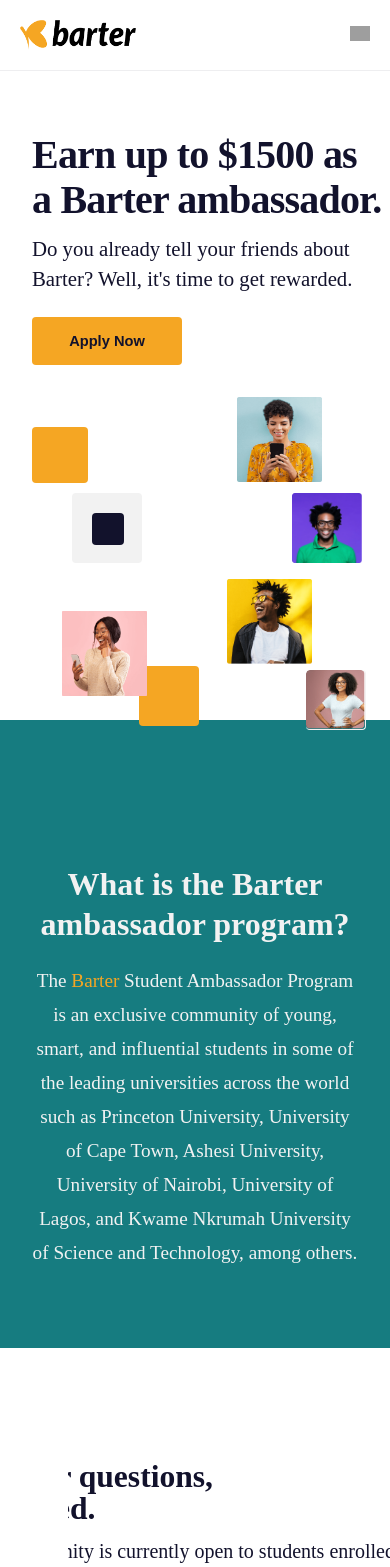
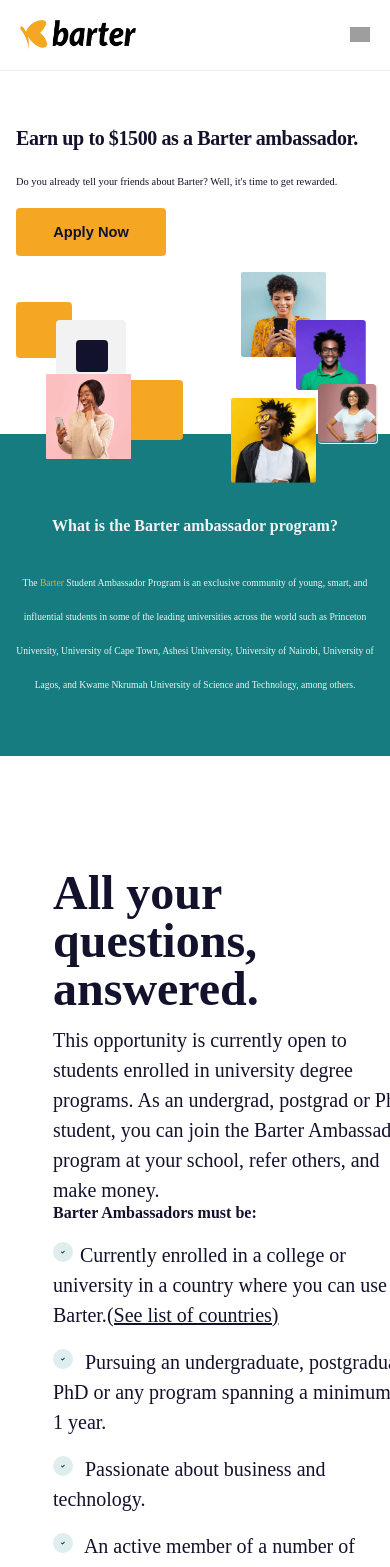
Before and after one commit to Portfolio-React-Team1/barter_clone, a React (Create React App) app: page /student-ambassador in a window 390 px wide. Shown: the top 1567 px of the page. Built offline with nearby package versions, Linux system fonts and the light colour scheme; grey boxes are pictures that could not be loaded; a web font is replaced by a local one.

Commit message:
mobile responsiveness added

```diff
--- a/src/pages/student_ambassador/Ambas.css
+++ b/src/pages/student_ambassador/Ambas.css
@@ -742,7 +742,7 @@
     }
   .section-row{
   display: flex;
-  margin: 20px 60px;
+  margin: 20px 40px;
   justify-content: space-between;
   overflow: hidden;
   width: 100%;
@@ -785,11 +785,27 @@
 
     }
     .section-left{
-      width:600px;}
+      width:100%;}
+
     .mobile-que{
       display: block;
       visibility: visible;
 
+    }
+    h1 {
+      font-size: 3rem;
+    }
+    h2 {
+      font-size: 2.2rem;
+    }
+    h3 {
+      font-size: 1rem;
+    }
+    h4 {
+      font-size: 0.5rem;
+    }
+    body {
+      font-size: 0.5rem;
     }
   }
   @media screen and (min-width: 800px) {
--- a/src/pages/student_ambassador/Question.js
+++ b/src/pages/student_ambassador/Question.js
@@ -6,8 +6,14 @@
 
 const Question = ({title,answers}) => {
   const [showInfo,setShowInfo]= useState(false);
-  const style={ marginRight:"7px" , borderRadius:"50%", backgroundColor:"#deeded",
-         fontWeight:"bold", color:"#167c80", padding:"5px", fontSize:"16px", marginTop:"9px"}
+  const style={ marginRight:"7px",
+               borderRadius:"50%",
+                backgroundColor:"#deeded",
+               fontWeight:"bold",
+                color:"#167c80",
+                 padding:"8px",
+                  fontSize:"20px",
+                  marginTop:"9px"}
 
   return (
     <article className='question'>
--- a/src/pages/student_ambassador/QuestionPart.js
+++ b/src/pages/student_ambassador/QuestionPart.js
@@ -1,5 +1,5 @@
 import React,{useState} from 'react';
-import {FaCheck, FaChevronDown,FaChevronRight} from 'react-icons/fa';
+import {FaCheck} from 'react-icons/fa';
 import './Ambas.css';
 import SingleQuestion from './Question';
 import data from './data';
@@ -7,8 +7,14 @@
 
 const QuestionPart = () => {
   const [questions,setQuestions] = useState(data);
-  const style={marginRight:"7px" , borderRadius:"50%", backgroundColor:"#deeded",
-           fontWeight:"bold", color:"#167c80", padding:"5px", fontSize:"16px", marginTop:"9px"}
+  const style={marginRight:"7px" ,
+            borderRadius:"50%",
+            backgroundColor:"#deeded",
+            fontWeight:"bold",
+            color:"#167c80",
+            padding:"8px",
+            fontSize:"20px",
+             marginTop:"9px"}
 
   return (
       <section className='que-section'>
@@ -32,14 +38,14 @@
               </div>
 
                 <div className='section-right'>
-                    <h3>What will Ambassadors do?</h3>
+                    <h2>What will Ambassadors do?</h2>
                       <h3> Ambassadors are required to:</h3>
                          <ul>
                             <li><FaCheck style={style}/>Commit at least 6 months of their academic year to the ambassador program.</li>
                             <li><FaCheck style={style}/>Commit at least a minimum of an hour per week for meetings or the training program.</li>
                             <li><FaCheck style={style}/>Be reliable and punctual</li>
                        </ul>
-                       <h3>How you will spend your time as a Barter Ambassador</h3>
+                       <h2>How you will spend your time as a Barter Ambassador</h2>
                             <ul>
                             <li><FaCheck style={style}/>Get other students to sign up on Barter.</li>
                             <li><FaCheck style={style}/>Promote barter at on-campus events when such events are held at your university.</li>
```
